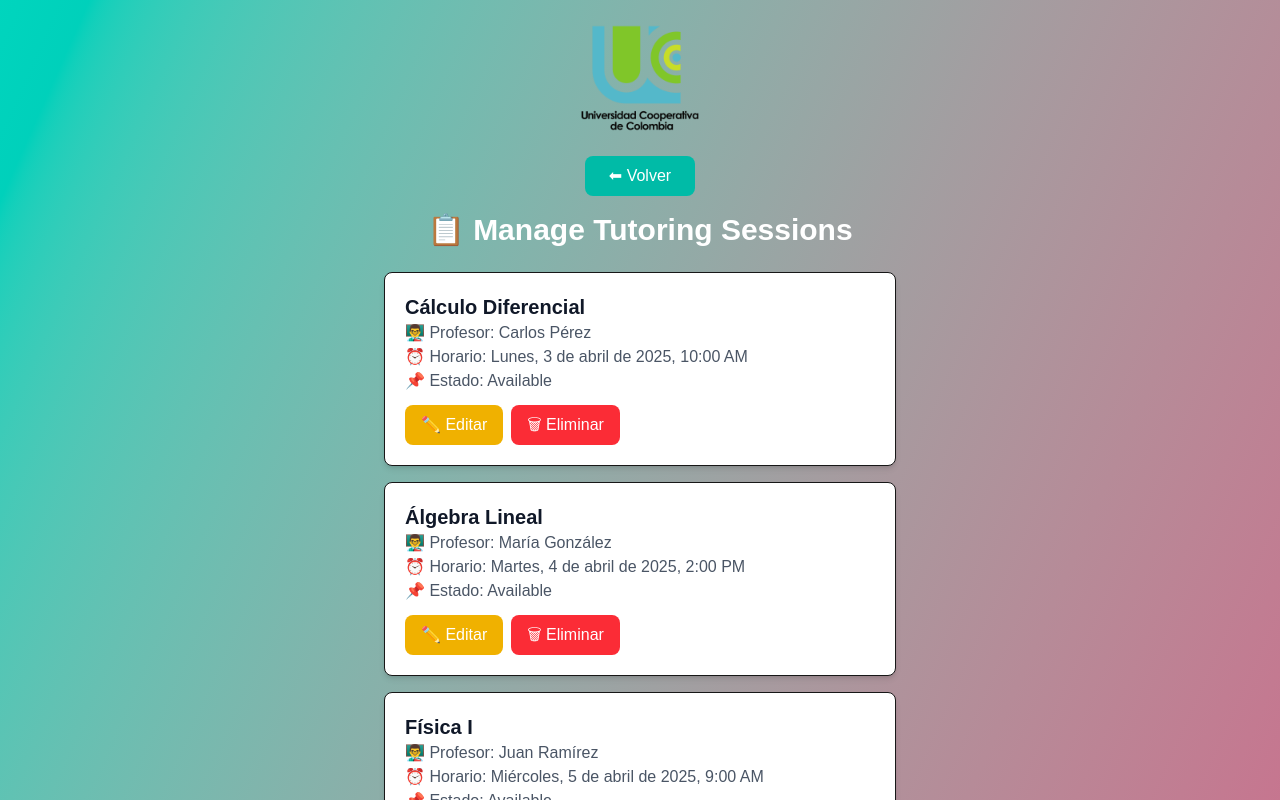
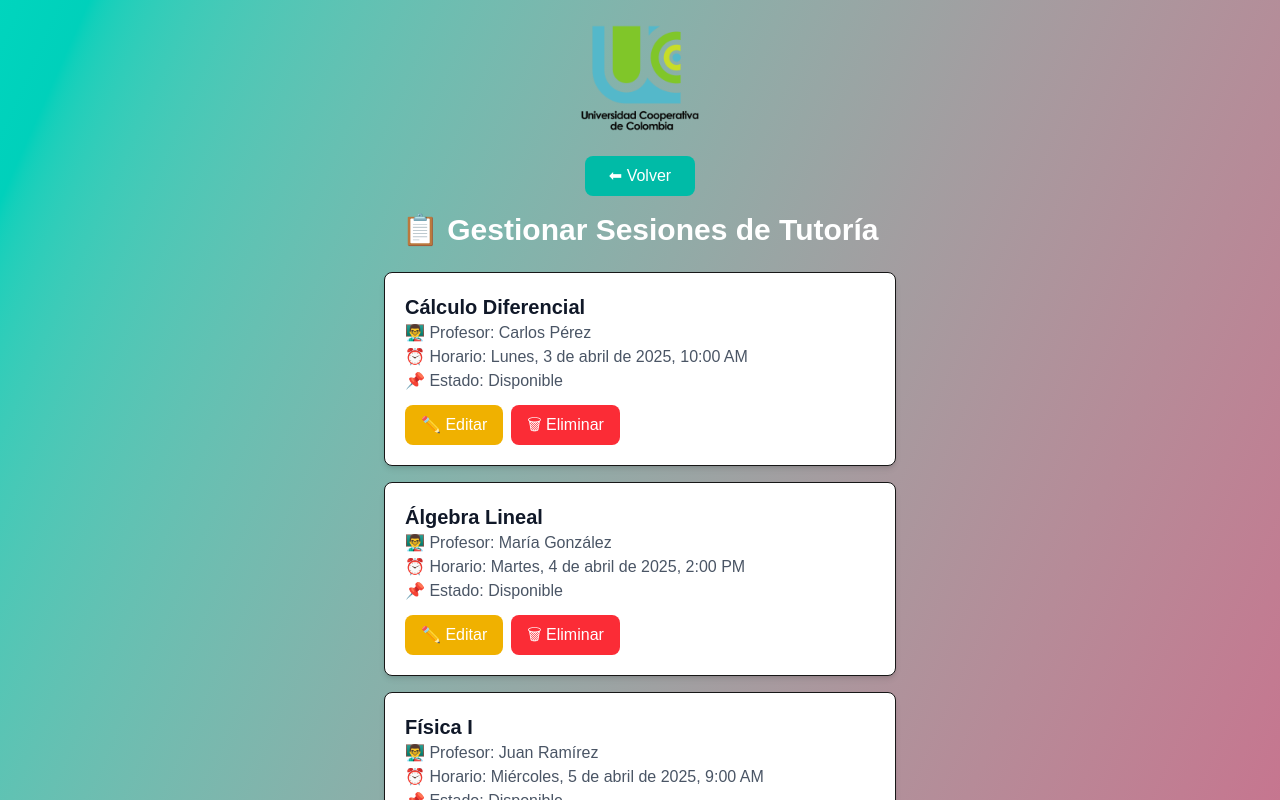
Before and after one commit to LUISDACA/tutoriasapp, a Next.js app: page /manage-tutoring in a window 1280 px wide. Shown: the top 800 px of the page. Built offline with nearby package versions, Linux system fonts and the light colour scheme.

Commit message:
9 commit

```diff
--- a/src/app/manage-tutoring/page.tsx
+++ b/src/app/manage-tutoring/page.tsx
@@ -4,10 +4,13 @@ import { useEffect, useState } from "react";
 import { useRouter } from "next/navigation";
 import { tutorings as initialTutorings } from "@/data/tutorings";
 import Image from "next/image";
-import DatePicker from "react-datepicker";
+import DatePicker, { registerLocale } from "react-datepicker";
 import "react-datepicker/dist/react-datepicker.css";
 import { format } from "date-fns";
+import { es } from "date-fns/locale";
 import { Clock } from "lucide-react";
+
+registerLocale("es", es);
 
 interface Tutoring {
   id: number;
@@ -26,7 +29,7 @@ export default function ManageTutoringsPage() {
     subject: "",
     teacher: "",
     schedule: "",
-    status: "Available",
+    status: "Disponible",
   });
 
   const [selectedDate, setSelectedDate] = useState<Date | null>(null);
@@ -40,15 +43,25 @@ export default function ManageTutoringsPage() {
       localStorage.setItem("tutorings", JSON.stringify(initialTutorings));
       setTutorings(initialTutorings);
     }
-  }, [newTutoring]);
+  }, []);
+
+  const formatTimeWithAMPM = (timeString: string) => {
+    const [hours, minutes] = timeString.split(':').map(Number);
+    const period = hours >= 12 ? 'PM' : 'AM';
+    const formattedHours = hours % 12 || 12;
+    return `${formattedHours}:${minutes.toString().padStart(2, '0')} ${period}`;
+  };
 
   useEffect(() => {
     if (selectedDate) {
-      const formattedDate = format(selectedDate, "MMM d, yyyy");
-      const scheduleString = `${formattedDate} at ${selectedTime}`;
-      setNewTutoring({ ...newTutoring, schedule: scheduleString });
+      const formattedDate = format(selectedDate, "EEEE, d 'de' MMMM 'de' yyyy", { locale: es });
+      const capitalizedDate = formattedDate.charAt(0).toUpperCase() + formattedDate.slice(1);
+      const formattedTime = formatTimeWithAMPM(selectedTime);
+      const scheduleString = `${capitalizedDate}, ${formattedTime}`;
+
+      setNewTutoring(prev => ({...prev, schedule: scheduleString}));
     }
-  }, [selectedDate, selectedTime, newTutoring]);
+  }, [selectedDate, selectedTime,]);
 
   const handleDelete = (id: number) => {
     const updatedTutorings = tutorings.filter((tutoring) => tutoring.id !== id);
@@ -60,15 +73,22 @@ export default function ManageTutoringsPage() {
     setEditingTutoring(tutoring);
 
     try {
-      const scheduleParts = tutoring.schedule.split(" at ");
-      if (scheduleParts.length === 2) {
-        // Esto es una simplificación para parsear la fecha - podría necesitar lógica adicional
-        const datePart = new Date(scheduleParts[0]);
-        const timePart = scheduleParts[1];
+      const dateTimePattern = /(.+),\s+(\d+:\d+\s*(?:AM|PM)?)/i;
+      const match = tutoring.schedule.match(dateTimePattern);
 
-        if (!isNaN(datePart.getTime())) {
-          setSelectedDate(datePart);
-          setSelectedTime(timePart);
+      if (match) {
+        const datePart = match[1];
+        const timePart = match[2];
+
+        const dateParsed = new Date(datePart);
+
+        if (!isNaN(dateParsed.getTime())) {
+          setSelectedDate(dateParsed);
+
+          const timeMatch = timePart.match(/(\d+):(\d+)/);
+          if (timeMatch) {
+            setSelectedTime(`${timeMatch[1].padStart(2, '0')}:${timeMatch[2].padStart(2, '0')}`);
+          }
         }
       }
     } catch (e) {
@@ -95,8 +115,12 @@ export default function ManageTutoringsPage() {
 
   const handleEditDateChange = (date: Date | null) => {
     if (!editingTutoring || !date) return;
-    const formattedDate = format(date, "MMM d, yyyy");
-    const scheduleString = `${formattedDate} at ${selectedTime}`;
+
+    const formattedDate = format(date, "EEEE, d 'de' MMMM 'de' yyyy", { locale: es });
+    const capitalizedDate = formattedDate.charAt(0).toUpperCase() + formattedDate.slice(1);
+    const formattedTime = formatTimeWithAMPM(selectedTime);
+    const scheduleString = `${capitalizedDate}, ${formattedTime}`;
+
     setSelectedDate(date);
     setEditingTutoring({ ...editingTutoring, schedule: scheduleString });
   };
@@ -105,8 +129,12 @@ export default function ManageTutoringsPage() {
     if (!editingTutoring || !selectedDate) return;
     const time = e.target.value;
     setSelectedTime(time);
-    const formattedDate = format(selectedDate, "MMM d, yyyy");
-    const scheduleString = `${formattedDate} at ${time}`;
+
+    const formattedDate = format(selectedDate, "EEEE, d 'de' MMMM 'de' yyyy", { locale: es });
+    const capitalizedDate = formattedDate.charAt(0).toUpperCase() + formattedDate.slice(1);
+    const formattedTime = formatTimeWithAMPM(time);
+    const scheduleString = `${capitalizedDate}, ${formattedTime}`;
+
     setEditingTutoring({ ...editingTutoring, schedule: scheduleString });
   };
 
@@ -120,7 +148,7 @@ export default function ManageTutoringsPage() {
 
   const handleAddTutoring = () => {
     if (!newTutoring.subject || !newTutoring.teacher || !newTutoring.schedule) {
-      alert("Please complete all fields.");
+      alert("Por favor complete todos los campos.");
       return;
     }
 
@@ -132,19 +160,17 @@ export default function ManageTutoringsPage() {
     setTutorings(updatedTutorings);
     localStorage.setItem("tutorings", JSON.stringify(updatedTutorings));
 
-    setNewTutoring({ id: 0, subject: "", teacher: "", schedule: "", status: "Available" });
+    setNewTutoring({ id: 0, subject: "", teacher: "", schedule: "", status: "Disponible" });
     setSelectedDate(null);
     setSelectedTime("12:00");
   };
 
   return (
     <div className="flex flex-col items-center min-h-screen bg-gradient-to-br from-teal-400 to-pink-600 p-6">
-      {}
       <div className="flex justify-center mb-6">
         <Image src="/logo.png" alt="Logo" width={120} height={120} className="object-contain" />
       </div>
 
-      {}
       <button
         onClick={() => router.push("/admin")}
         className="mb-4 bg-teal-500 text-white px-6 py-2 rounded-lg hover:bg-teal-600 transition"
@@ -152,7 +178,7 @@ export default function ManageTutoringsPage() {
         ⬅ Volver
       </button>
 
-      <h1 className="text-3xl font-bold text-white mb-6">📋 Manage Tutoring Sessions</h1>
+      <h1 className="text-3xl font-bold text-white mb-6">📋 Gestionar Sesiones de Tutoría</h1>
 
       <div className="w-full max-w-lg space-y-4">
         {tutorings.map((tutoring) => (
@@ -180,14 +206,13 @@ export default function ManageTutoringsPage() {
         ))}
       </div>
 
-      {}
       {editingTutoring && (
         <div className="fixed inset-0 flex items-center justify-center bg-gradient-to-br from-teal-400 to-pink-600 p-6 z-50">
           <div className="bg-white p-6 rounded-lg shadow-lg">
             <h2 className="text-gray-700 font-bold mb-4">✏️ Editar Tutoría</h2>
             <input
               type="text"
-              name="Subject"
+              name="subject"
               value={editingTutoring.subject}
               onChange={handleEditChange}
               className="w-full p-2 border rounded-lg mb-2 bg-transparent text-gray-700 focus:outline-none focus:ring-2 focus:ring-teal-500"
@@ -208,8 +233,9 @@ export default function ManageTutoringsPage() {
                 selected={selectedDate}
                 onChange={handleEditDateChange}
                 className="w-full p-2 border rounded-lg bg-transparent text-gray-700 focus:outline-none focus:ring-2 focus:ring-teal-500"
-                dateFormat="MMM d, yyyy"
+                dateFormat="EEEE, d 'de' MMMM 'de' yyyy"
                 placeholderText="Seleccionar una fecha"
+                locale="es"
               />
             </div>
 
@@ -227,7 +253,7 @@ export default function ManageTutoringsPage() {
             </div>
 
             <p className="text-sm text-gray-500 mb-4">
-              Scheduled for: {editingTutoring.schedule}
+              Programado para: {editingTutoring.schedule}
             </p>
 
             <div className="flex justify-end space-x-2">
@@ -242,7 +268,6 @@ export default function ManageTutoringsPage() {
         </div>
       )}
 
-      {}
       <div className="bg-white p-6 rounded-lg shadow-lg mt-6 w-full max-w-lg">
         <h2 className="text-gray-700 font-bold mb-4">➕ Agregar Nueva Tutoría</h2>
         <input
@@ -268,8 +293,9 @@ export default function ManageTutoringsPage() {
             selected={selectedDate}
             onChange={setSelectedDate}
             className="w-full p-2 border rounded-lg bg-transparent text-gray-700 focus:outline-none focus:ring-2 focus:ring-teal-500"
-            dateFormat="MMM d, yyyy"
+            dateFormat="EEEE, d 'de' MMMM 'de' yyyy"
             placeholderText="Seleccionar una fecha"
+            locale="es"
           />
         </div>
 
@@ -288,7 +314,7 @@ export default function ManageTutoringsPage() {
 
         {selectedDate && (
           <p className="text-sm text-gray-500 mb-4">
-            Scheduled for: {newTutoring.schedule}
+            Programado para: {newTutoring.schedule}
           </p>
         )}
 
--- a/src/app/tutoring/page.tsx
+++ b/src/app/tutoring/page.tsx
@@ -60,7 +60,7 @@ export default function TutoringsPage() {
     }
 
     const updatedTutorings = tutorings.map((tutoring) =>
-      tutoring.id === id ? { ...tutoring, status: "Occupied" } : tutoring
+      tutoring.id === id ? { ...tutoring, status: "Ocupado" } : tutoring
     );
 
     setTutorings(updatedTutorings);
@@ -138,14 +138,14 @@ const TutoringCard = ({
     <button
       onClick={() => onRequest(tutoring.id)}
       className={`mt-3 flex items-center justify-center w-full py-2 rounded-lg text-white font-medium transition ${
-        tutoring.status === "Available"
+        tutoring.status === "Disponible"
           ? "bg-teal-500 hover:bg-teal-600"
           : "bg-gray-400 cursor-not-allowed"
       }`}
-      disabled={tutoring.status !== "Available"}
-      aria-label={tutoring.status === "Available" ? "Request tutoring" : "Tutoring not available"}
+      disabled={tutoring.status !== "Disponible"}
+      aria-label={tutoring.status === "Disponible" ? "Request tutoring" : "Tutoring not available"}
     >
-      {tutoring.status === "Available" ? (
+      {tutoring.status === "Disponible" ? (
         <>
           <CheckCircle className="w-5 h-5 mr-2" /> Solicitar
         </>
--- a/src/data/tutorings.ts
+++ b/src/data/tutorings.ts
@@ -1,12 +1,12 @@
 export const tutorings = [
-    { id: 1, subject: "Cálculo Diferencial", teacher: "Carlos Pérez", schedule: "Lunes, 3 de abril de 2025, 10:00 AM", status: "Available" },
-    { id: 2, subject: "Álgebra Lineal", teacher: "María González", schedule: "Martes, 4 de abril de 2025, 2:00 PM", status: "Available" },
-    { id: 3, subject: "Física I", teacher: "Juan Ramírez", schedule: "Miércoles, 5 de abril de 2025, 9:00 AM", status: "Available" },
-    { id: 4, subject: "Química General", teacher: "Ana López", schedule: "Jueves, 6 de abril de 2025, 4:00 PM", status: "Available" },
-    { id: 5, subject: "Programación en Python", teacher: "Luis Fernández", schedule: "Viernes, 7 de abril de 2025, 11:00 AM", status: "Available" },
-    { id: 6, subject: "Estructuras de Datos", teacher: "Sofía Méndez", schedule: "Sábado, 8 de abril de 2025, 1:00 PM", status: "Available" },
-    { id: 7, subject: "Bases de Datos", teacher: "Ricardo Castillo", schedule: "Domingo, 9 de abril de 2025, 3:00 PM", status: "Available" },
-    { id: 8, subject: "Derecho Constitucional", teacher: "Elena Ríos", schedule: "Lunes, 10 de abril de 2025, 5:00 PM", status: "Available" },
-    { id: 9, subject: "Historia del Derecho", teacher: "Andrés Navarro", schedule: "Martes, 11 de abril de 2025, 10:00 AM", status: "Available" },
-    { id: 10, subject: "Ética Profesional", teacher: "Gabriela Sánchez", schedule: "Miércoles, 12 de abril de 2025, 12:00 PM", status: "Available"},
+    { id: 1, subject: "Cálculo Diferencial", teacher: "Carlos Pérez", schedule: "Lunes, 3 de abril de 2025, 10:00 AM", status: "Disponible" },
+    { id: 2, subject: "Álgebra Lineal", teacher: "María González", schedule: "Martes, 4 de abril de 2025, 2:00 PM", status: "Disponible" },
+    { id: 3, subject: "Física I", teacher: "Juan Ramírez", schedule: "Miércoles, 5 de abril de 2025, 9:00 AM", status: "Disponible" },
+    { id: 4, subject: "Química General", teacher: "Ana López", schedule: "Jueves, 6 de abril de 2025, 4:00 PM", status: "Disponible" },
+    { id: 5, subject: "Programación en Python", teacher: "Luis Fernández", schedule: "Viernes, 7 de abril de 2025, 11:00 AM", status: "Disponible" },
+    { id: 6, subject: "Estructuras de Datos", teacher: "Sofía Méndez", schedule: "Sábado, 8 de abril de 2025, 1:00 PM", status: "Disponible" },
+    { id: 7, subject: "Bases de Datos", teacher: "Ricardo Castillo", schedule: "Domingo, 9 de abril de 2025, 3:00 PM", status: "Disponible" },
+    { id: 8, subject: "Derecho Constitucional", teacher: "Elena Ríos", schedule: "Lunes, 10 de abril de 2025, 5:00 PM", status: "Disponible" },
+    { id: 9, subject: "Historia del Derecho", teacher: "Andrés Navarro", schedule: "Martes, 11 de abril de 2025, 10:00 AM", status: "Disponible" },
+    { id: 10, subject: "Ética Profesional", teacher: "Gabriela Sánchez", schedule: "Miércoles, 12 de abril de 2025, 12:00 PM", status: "Disponible"},
 ];
```
